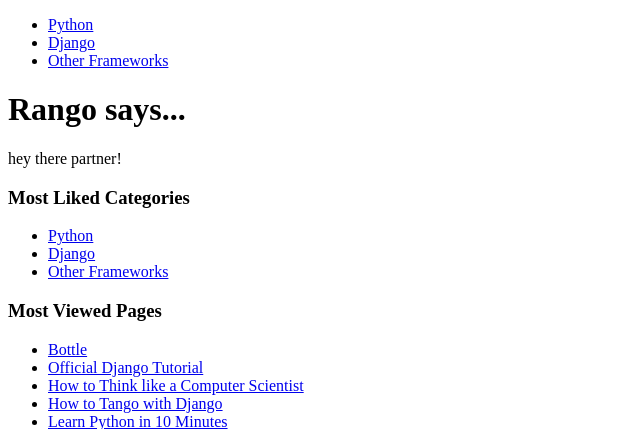
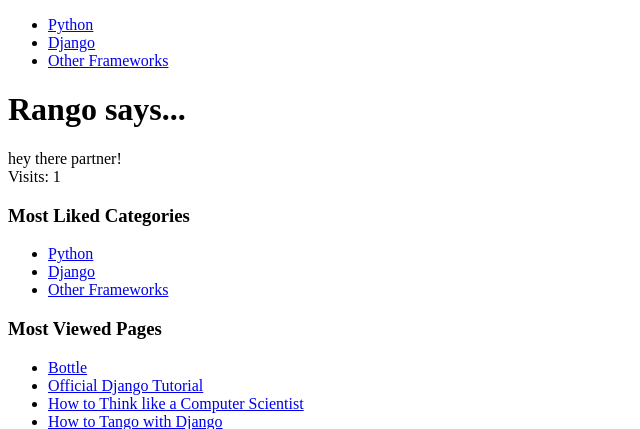
Before and after one commit to 2324127m/tango_with_django_project, a Django app: page /rango/ in a window 1280 px wide. Shown: the top 429 px of the page, without its empty margins (0-640 px from the left). Run offline with Django 3.2, Linux system fonts and the light colour scheme; data comes from the database, SQL or seed files in the repository; both versions use the stored data as it was after the commit.

Commit message:
Finished Chapter 10 of TangoWithDjango

```diff
--- a/rango/views.py
+++ b/rango/views.py
@@ -9,8 +9,11 @@ from django.contrib.auth.decorators import login_required
 from rango.models import Category, Page
 from rango.forms import CategoryForm, PageForm, UserForm, UserProfileForm
 
+from datetime import datetime
+
 
 def index(request):
+	request.session.set_test_cookie()
 	# Retrieve top 5 most viewed pages
 	page_list = Page.objects.order_by('-views')[:5]
 
@@ -27,12 +30,28 @@ def index(request):
 		'pages': page_list
 	}
 
-	# Render the response and send it back
-	return render(request, 'rango/index.html', context=context_dict)
+	# Call the helper function to handle the cookies
+	visitor_cookie_handler(request)
+	context_dict['visits'] = request.session['visits']
+
+	# Obtain our response object
+	response = render(request, 'rango/index.html', context_dict)
+
+	# Return response back to the user, updating any cookies that need changed
+	return response
 
 
 def about(request):
-	return render(request, 'rango/about.html', {})
+	if request.session.test_cookie_worked():
+		print("TEST COOKIE WORKED")
+		request.session.delete_test_cookie()
+
+	visitor_cookie_handler(request)
+	context_dict = {
+		'visits': request.session['visits']
+	}
+
+	return render(request, 'rango/about.html', context_dict)
 
 
 def show_category(request, category_name_slug):
@@ -211,3 +230,34 @@ def user_logout(request):
 @login_required
 def restricted(request):
 	return render(request, 'rango/restricted.html', {})
+
+
+# A helper method
+def get_server_side_cookie(request, cookie, default_val=None):
+	val = request.session.get(cookie)
+	if not val:
+		val = default_val
+	return val
+
+
+# A Helper method
+def visitor_cookie_handler(request):
+
+	visits = int(get_server_side_cookie(request, 'visits', '1'))
+
+	last_visit_cookie = get_server_side_cookie(request, 'last_visit', str(datetime.now()))
+
+	# Creates datetime object of the specified format
+	last_visit_time = datetime.strptime(last_visit_cookie[:-7], '%Y-%m-%d %H:%M:%S')
+
+	# If it's been more than a day since the last visit
+	if (datetime.now() - last_visit_time).days > 1:
+		visits = visits + 1
+		# Update the last visit cookie now that we have updated the count
+		request.session['last_visit'] = str(datetime.now())
+	else:
+		# Set the last visit cookie
+		request.session['last_visit'] = last_visit_cookie
+
+	# Update/set the visits cookie
+	request.session['visits'] = visits
--- a/tango_with_django_project/settings.py
+++ b/tango_with_django_project/settings.py
@@ -22,6 +22,9 @@ MEDIA_DIR = os.path.join(BASE_DIR, 'media')
 
 # Redirect users that are not logged in, ensures login_required() decorator will redirect to /rango/login/
 LOGIN_URL = '/rango/login/'
+
+# Session info
+# SESSION_EXPIRE_AT_BROWSER_CLOSE = False
 
 # Quick-start development settings - unsuitable for production
 # See https://docs.djangoproject.com/en/1.11/howto/deployment/checklist/
--- a/templates/rango/about.html
+++ b/templates/rango/about.html
@@ -10,6 +10,7 @@
 {% block body_block %}
     Rango says here is the about page. <br />
     This tutorial has been put together by Mohammad Majid. <br />
+    Visits: {{ visits }}<br />
 
     <div>
         <img src="{{ MEDIA_URL }}cat.jpg" alt="Cat" />
--- a/templates/rango/index.html
+++ b/templates/rango/index.html
@@ -15,6 +15,10 @@
         {% else %}
             hey there partner!
         {% endif %}
+    </div>
+
+    <div>
+        Visits: {{ visits }}
     </div>
 
     <div>
```
Also changed, not shown: db.sqlite3, media/profile_images/testuser_JFjiVMz.jpg (added), media/profile_images/testuser_b39KAOQ.jpg (added), media/profile_images/testuser_dIbfeVT.jpg (added).
